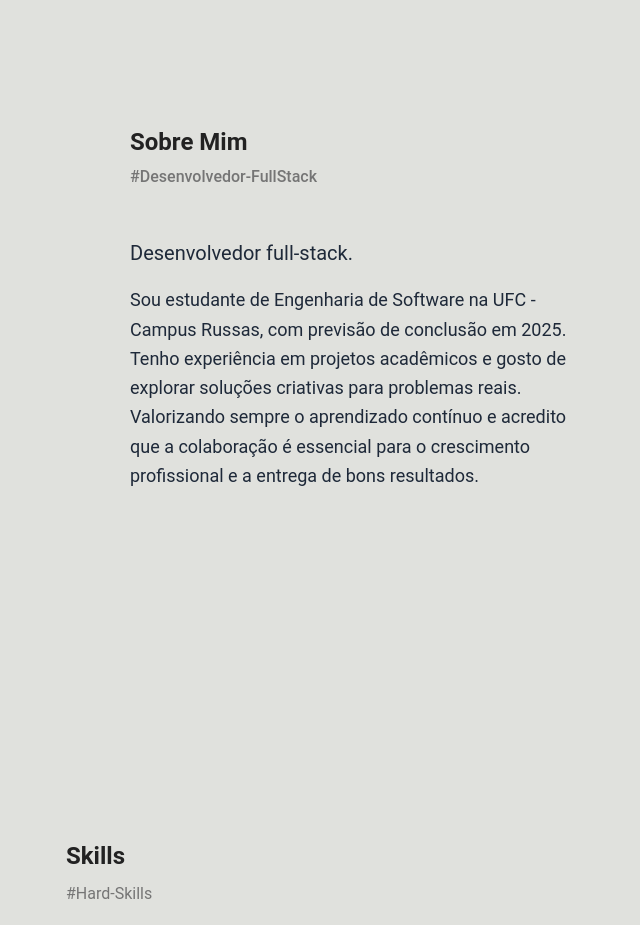
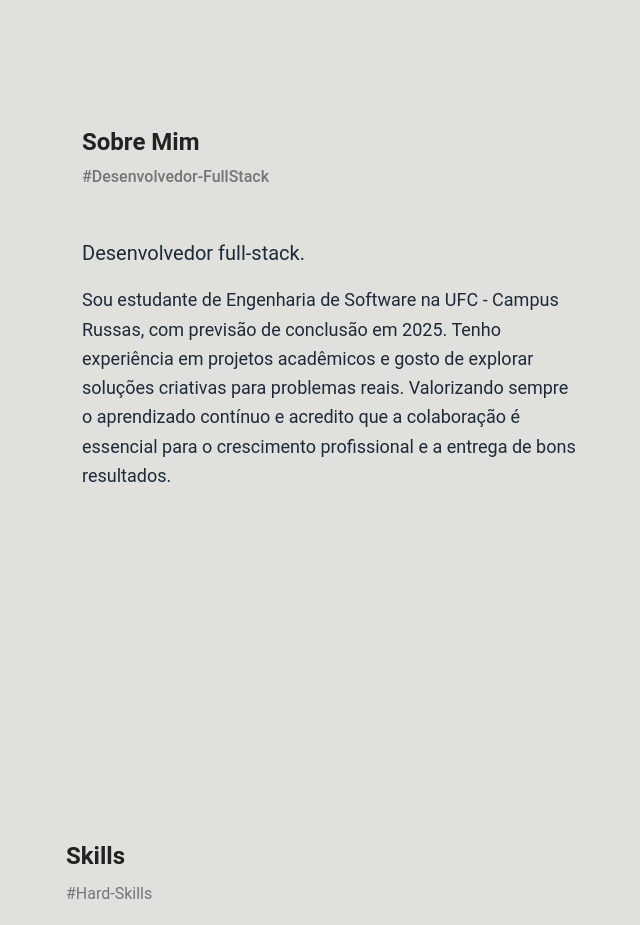
Before and after one commit to juliodeolino/Site_portifolio, a React (Vite) app: page / in a window 1280 px wide. Shown: the part 880-1805 px from the top of the page, without its empty margins (62-702 px from the left). Built offline with nearby package versions, Linux system fonts and the light colour scheme.

Commit message:
AjusteAbout

```diff
--- a/src/componentes/About.jsx
+++ b/src/componentes/About.jsx
@@ -7,7 +7,7 @@ const About = () => {
         >
             <div
                 // 2. Container: Centraliza o conteúdo e define padding responsivo
-                className="max-w-7xl mx-32 px-6 md:px-12 lg:px-16"
+                className="max-w-7xl mx-20 px-6 md:px-12 lg:px-16"
             >
                 {/* Título e Subtítulo */}
                 <h2 className="pb-2 text-xl md:text-3xl font-bold text-minha-cor-terciaria-black">
```
